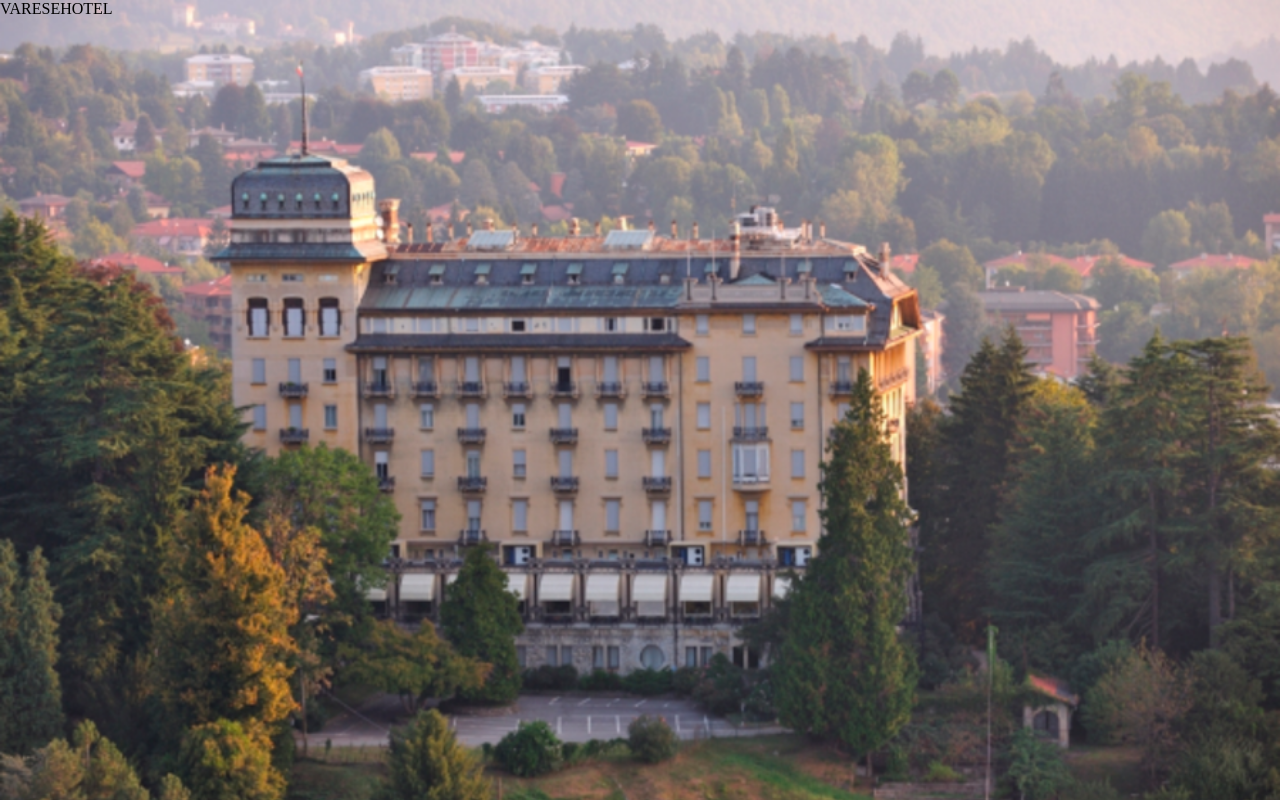
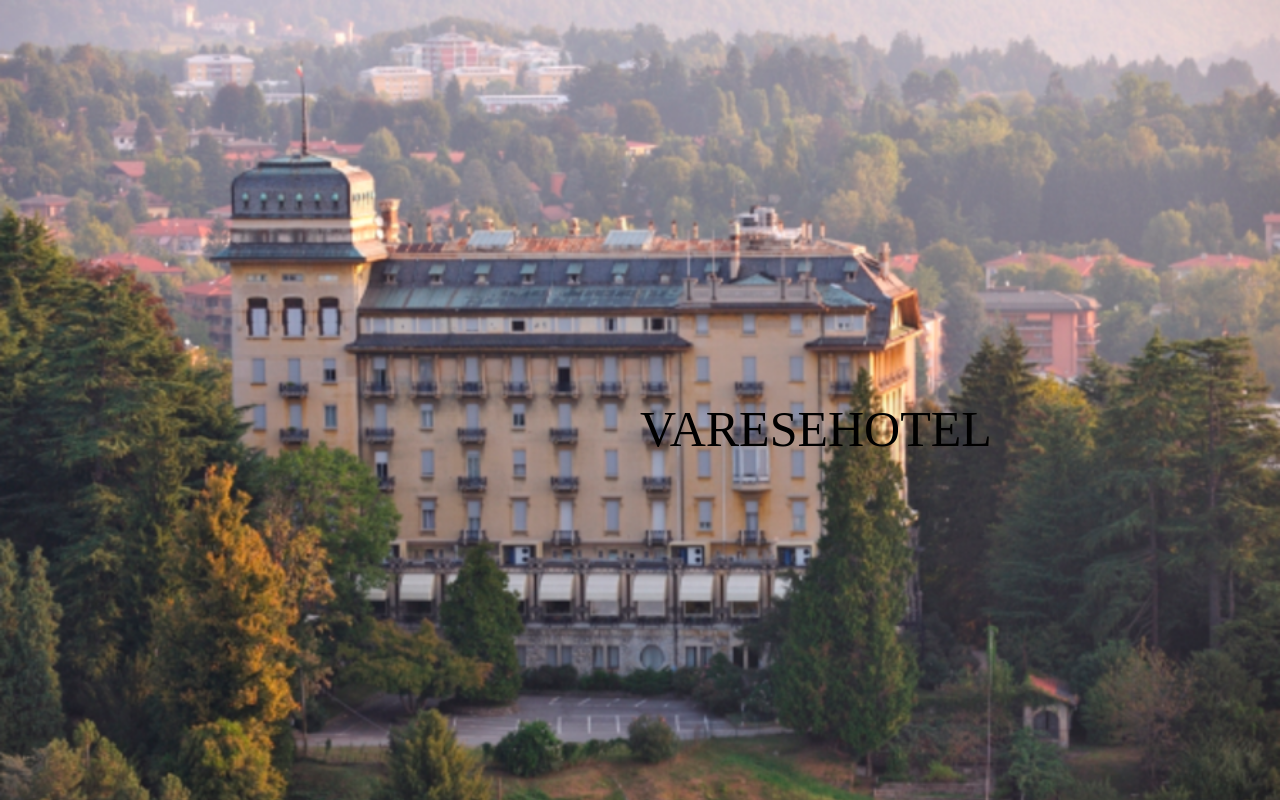
Before and after one commit to emanuele5180/htmlcss-airbnb, a plain HTML site: page index.html in a window 1280 px wide. Drawn offline with Linux system fonts and the light colour scheme.

Commit message:
fontsize

```diff
--- a/css/master.css
+++ b/css/master.css
@@ -8,6 +8,7 @@
 
 
 .container {
+  position: relative;
   background-image: url(../img/varesehotel.png);
   background-repeat: no-repeat;
   background-size: cover;
@@ -15,3 +16,13 @@
   height: 800px;
 
 }
+
+.varesehotel {
+  position: absolute;
+  left: 50%;
+  top: 400px;
+  font-size: 50px;
+
+
+
+}
```
